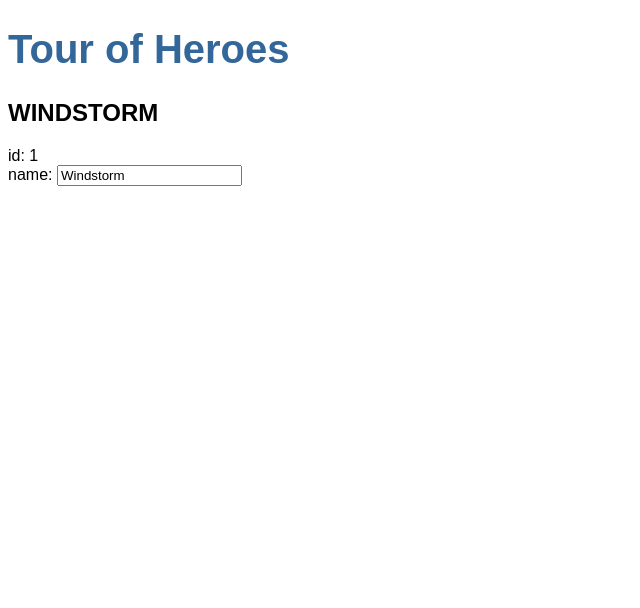
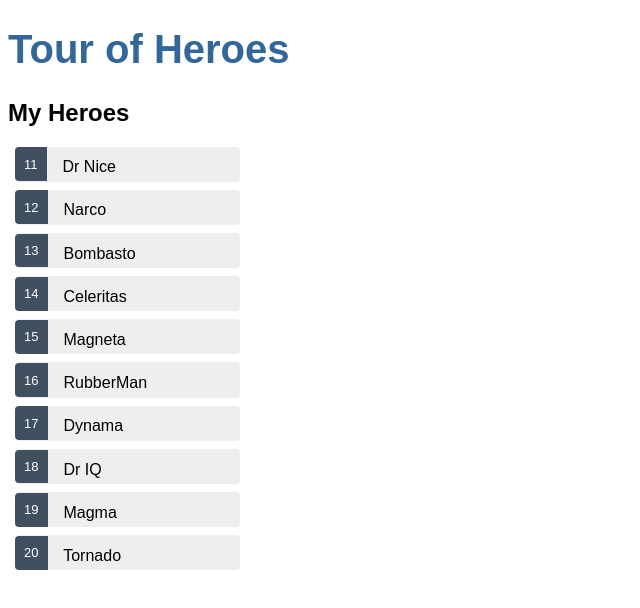
Before and after one commit to amitchell05/angular-tour-of-heroes, an Angular app: page / in a window 1280 px wide. Shown: the top 608 px of the page, without its empty margins (0-640 px from the left). Built offline with nearby package versions, Linux system fonts and the light colour scheme.

Commit message:
Displayed list of heroes; added click event and ngIf for selected hero

```diff
--- a/src/app/heroes/heroes.component.css
+++ b/src/app/heroes/heroes.component.css
@@ -0,0 +1,50 @@
+/* HeroesComponent's private CSS styles */
+
+.heroes {
+	margin: 0 0 2em 0;
+	list-style-type: none;
+	padding: 0;
+	width: 15em;
+}
+
+.heroes li {
+	cursor: pointer;
+	position: relative;
+	left: 0;
+	background-color: #eee;
+	margin: .5em;
+	padding: .3em 0;
+	height: 1.6em;
+	border-radius: 4px;
+}
+
+.heroes li:hover {
+	color: #607d8b;
+	background-color: #ddd;
+	left: .1em;
+}
+
+.heroes li.selected {
+	background-color: #cfd8dc;
+	color: white;
+}
+
+.heroes li.selected:hover {
+	background-color: #bbd8dc;
+	color: white;
+}
+
+.heroes .badge {
+	display: inline-block;
+	font-size: small;
+	color: white;
+	padding: 0.8em 0.7em 0 0.7em;
+	background-color: #405061;
+	line-height: 1em;
+	position: relative;
+	left: -1px;
+	top: -4px;
+	height: 1.8em;
+	margin-right: .8em;
+	border-radius: 4px 0 0 4px;
+}
--- a/src/app/heroes/heroes.component.html
+++ b/src/app/heroes/heroes.component.html
@@ -1,7 +1,18 @@
-<h2>{{hero.name | uppercase}}</h2>
-<div><span>id: </span>{{hero.id}}</div>
-<div>
-    <label>name:
-        <input [(ngModel)]="hero.name" placeholder="name"/>
-    </label>
+<h2>My Heroes</h2>
+<ul class="heroes">
+  <li *ngFor="let hero of heroes"
+    [class.selected]="hero === selectedHero"
+    (click)="onSelect(hero)">
+    <span class="badge">{{hero.id}}</span> {{hero.name}}
+  </li>
+</ul>
+
+<div *ngIf="selectedHero">
+    <h2>{{selectedHero.name | uppercase}}</h2>
+    <div><span>id: </span>{{selectedHero.id}}</div>
+    <div>
+        <label>name:
+            <input [(ngModel)]="selectedHero.name" placeholder="name">
+        </label>
+    </div>
 </div>
--- a/src/app/heroes/heroes.component.ts
+++ b/src/app/heroes/heroes.component.ts
@@ -1,5 +1,6 @@
 import { Component, OnInit } from '@angular/core';
 import { Hero } from '../hero';
+import { HEROES } from '../mock-heroes';
 
 @Component({
   selector: 'app-heroes',
@@ -7,14 +8,17 @@
   styleUrls: ['./heroes.component.css']
 })
 export class HeroesComponent implements OnInit {
-  hero: Hero = {
-    id: 1,
-    name: 'Windstorm'
-  };
+
+  heroes = HEROES;
+  selectedHero: Hero;
 
   constructor() { }
 
   ngOnInit(): void {
   }
 
+  onSelect(hero: Hero): void {
+    this.selectedHero = hero;
+  }
+
 }
--- /dev/null
+++ b/src/app/mock-heroes.ts
@@ -0,0 +1,14 @@
+import { Hero } from './hero';
+
+export const HEROES: Hero[] = [
+    { id: 11, name: 'Dr Nice' },
+    { id: 12, name: 'Narco' },
+    { id: 13, name: 'Bombasto' },
+    { id: 14, name: 'Celeritas' },
+    { id: 15, name: 'Magneta' },
+    { id: 16, name: 'RubberMan' },
+    { id: 17, name: 'Dynama' },
+    { id: 18, name: 'Dr IQ' },
+    { id: 19, name: 'Magma' },
+    { id: 20, name: 'Tornado' }
+];
```
